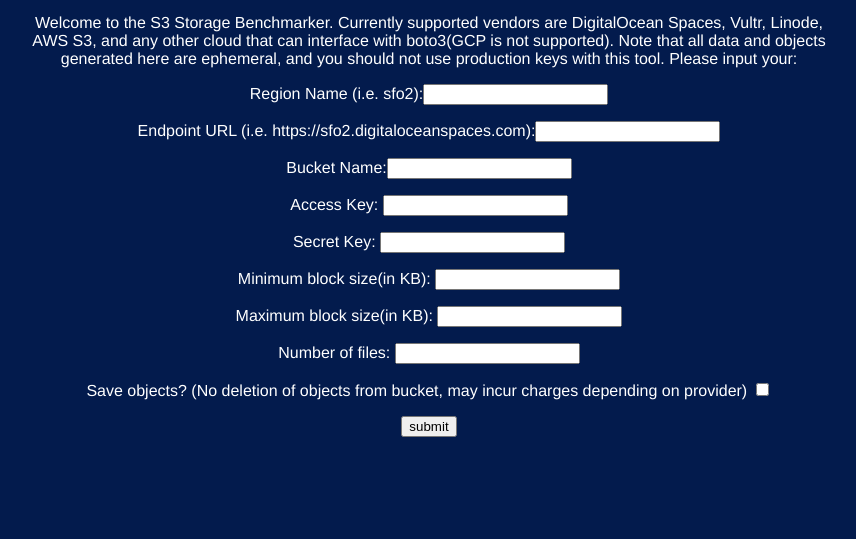
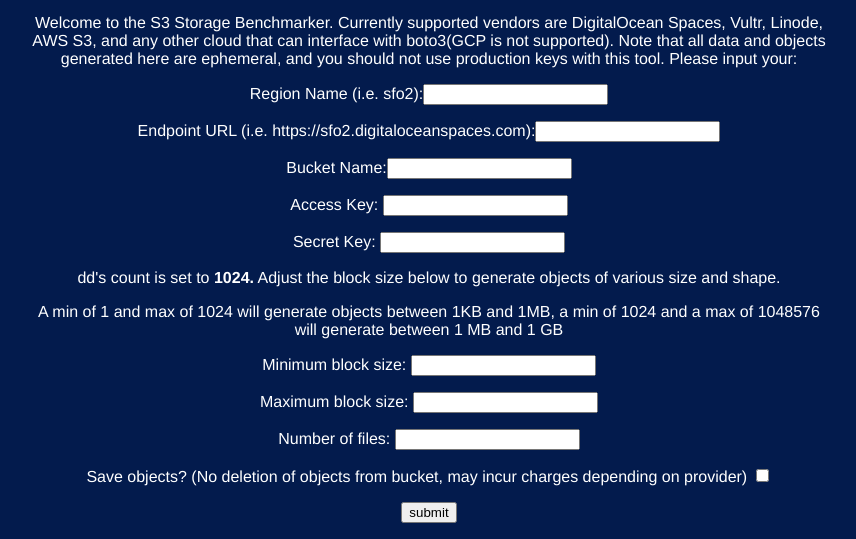
Before and after one commit to diunox/mia, a Flask app: page / in a window 1280 px wide. Shown: the part 452-991 px from the top of the page, without its empty margins (211-1067 px from the left). Before the commit the page ends 889 px from the top, so only its background shows below. Run offline with Flask 2, Linux system fonts and the light colour scheme.

Commit message:
add math descriptor

```diff
--- a/templates/index.html
+++ b/templates/index.html
@@ -12,8 +12,10 @@
          <p>Bucket Name:<input type = "text" name = "bucket" /></p>
          <p>Access Key: <input type = "text" name = "accesskey" /></p>
          <p>Secret Key: <input type = "text" name = "secretkey" /></p>
-         <p>Minimum block size(in KB): <input type = "text" name = "minblock" /></p>
-         <p>Maximum block size(in KB): <input type = "text" name = "maxblock" /></p>
+         <p>dd's count is set to <b>1024.</b> Adjust the block size below to generate objects of various size and shape.</p>
+         <p>A min of 1 and max of 1024 will generate objects between 1KB and 1MB, a min of 1024 and a max of 1048576 will generate between 1 MB and 1 GB</p>
+         <p>Minimum block size: <input type = "text" name = "minblock" /></p>
+         <p>Maximum block size: <input type = "text" name = "maxblock" /></p>
          <p>Number of files: <input type = "text" name = "numfiles" /></p>
          <p>Save objects? (No deletion of objects from bucket, may incur charges depending on provider) <input type="checkbox" name="saveobjects"/></p>
 
```
